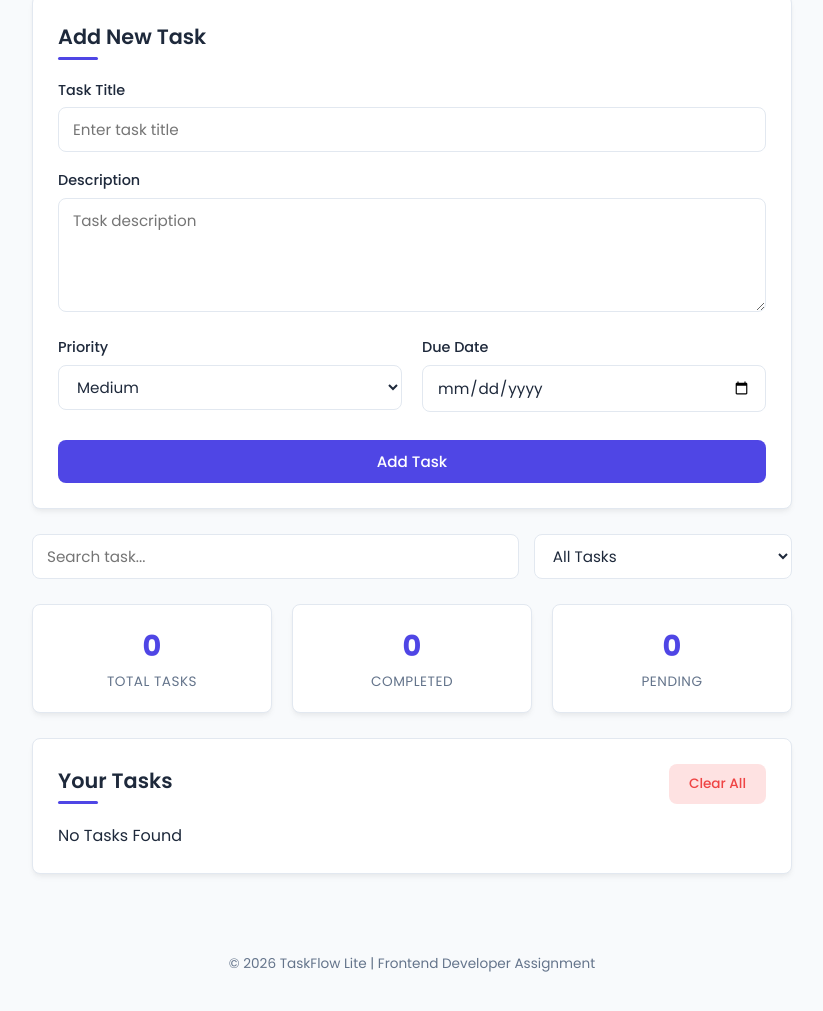
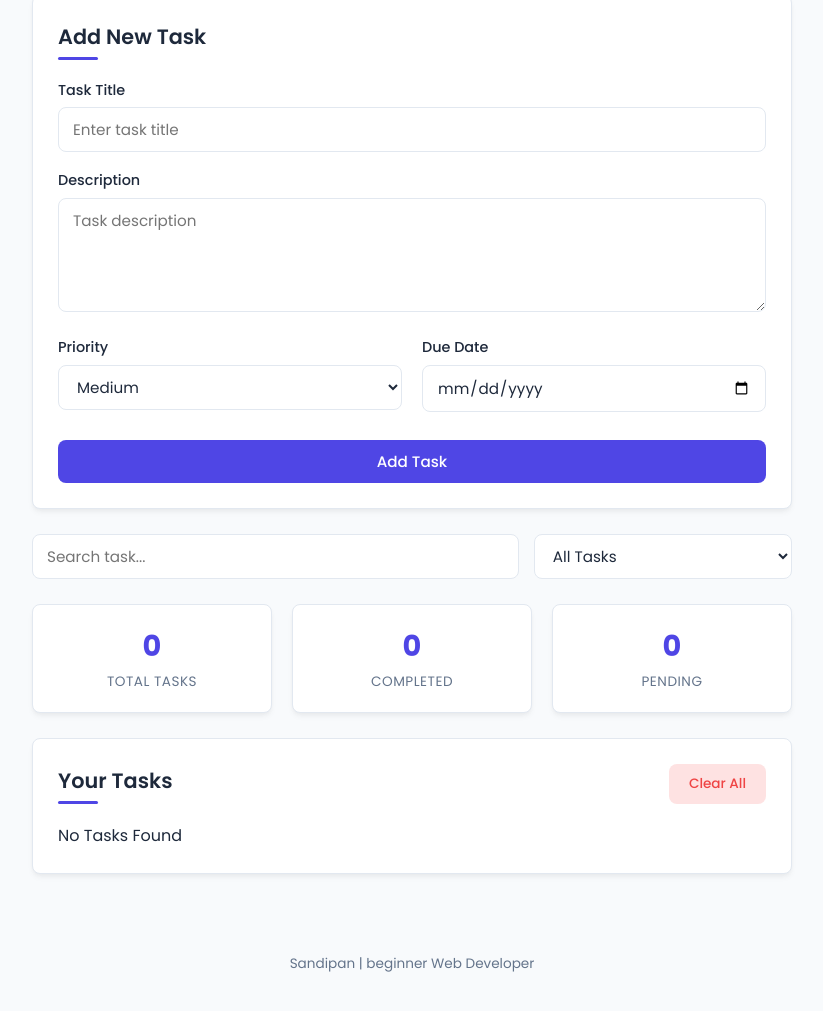
Before and after one commit to sandipand2306/TaskFlow_lite, a plain HTML site: page index.html in a window 1280 px wide. Shown: the part 177-1188 px from the top of the page, without its empty margins (228-1051 px from the left). Drawn offline with Linux system fonts and the light colour scheme.

Commit message:
Update index.html

```diff
--- a/index.html
+++ b/index.html
@@ -6,18 +6,15 @@
     <meta name="viewport" content="width=device-width, initial-scale=1.0" />
     <title>TaskFlow Lite</title>
 
-    <!-- Google Font -->
     <link rel="preconnect" href="https://fonts.googleapis.com">
     <link rel="preconnect" href="https://fonts.gstatic.com" crossorigin>
     <link href="https://fonts.googleapis.com/css2?family=Poppins:wght@300;400;500;600;700&display=swap" rel="stylesheet">
 
-    <!-- CSS -->
     <link rel="stylesheet" href="style1.css">
 </head>
 
 <body>
 
-    <!-- Header -->
     <header>
         <div class="container">
             <h1>TaskFlow Lite</h1>
@@ -25,10 +22,8 @@
         </div>
     </header>
 
-    <!-- Main -->
     <main class="container">
 
-        <!-- Task Form -->
         <section class="card">
 
             <h2>Add New Task</h2>
@@ -83,7 +78,6 @@
 
         </section>
 
-        <!-- Controls -->
         <section class="controls">
 
             <input
@@ -101,7 +95,6 @@
 
         </section>
 
-        <!-- Statistics -->
         <section class="stats">
 
             <div class="stat-card">
@@ -121,7 +114,6 @@
 
         </section>
 
-        <!-- Task List -->
         <section class="card">
 
             <div class="task-header">
@@ -135,20 +127,16 @@
 
             <div id="taskList" class="task-list">
 
-                <!-- JavaScript will create tasks here -->
-
             </div>
 
         </section>
 
     </main>
 
-    <!-- Footer -->
     <footer>
 
         <p>
-            © 2026 TaskFlow Lite |
-            Frontend Developer Assignment
+      Sandipan | beginner Web Developer
         </p>
 
     </footer>
```
